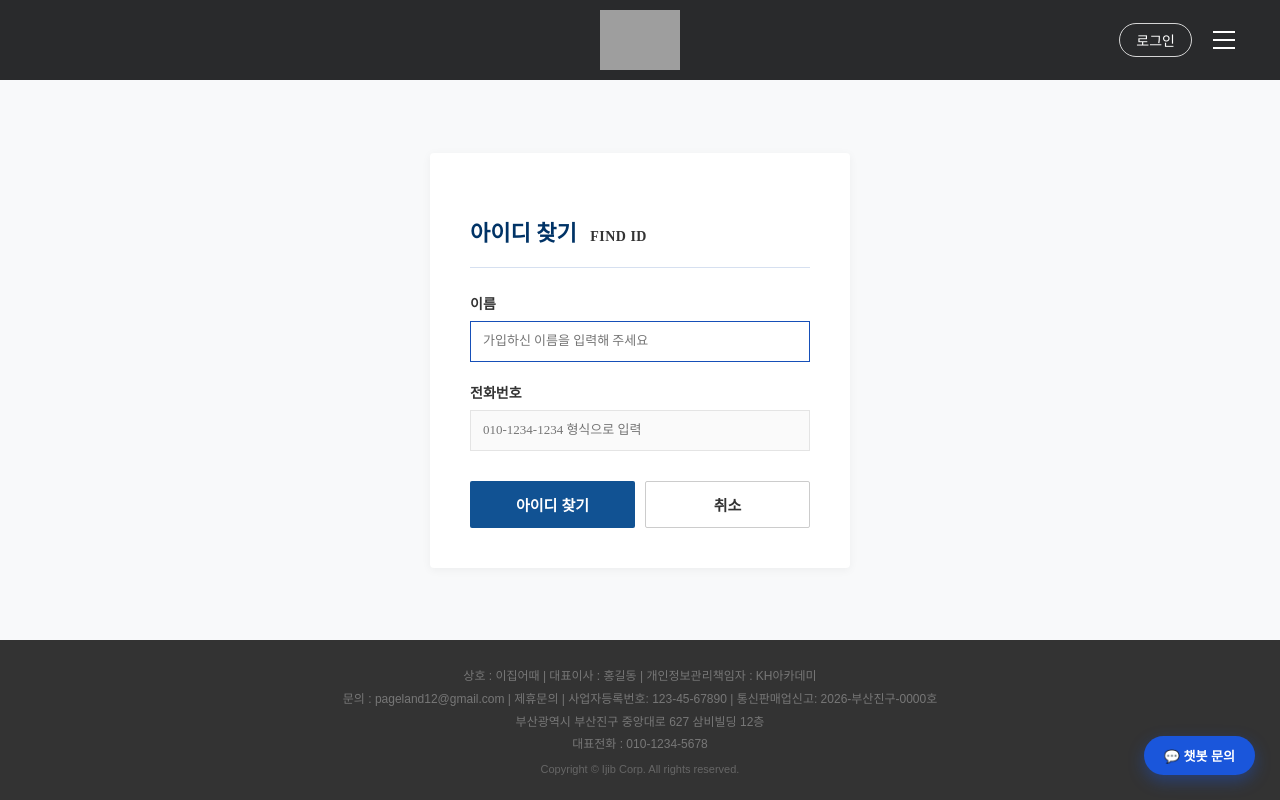
After one commit to pageland12/Ijib, a Java web app: template src/main/webapp/WEB-INF/views/guest/findIdForm.jsp in a window 1280 px wide. The commit adds this page. Run offline with Spring Boot 4, a stand-in JSP engine, Linux system fonts and the light colour scheme; the template is opened without the code that fills it, so the values that code supplies are empty; some of the project's set-up classes (security, data sources, template engines, error pages and the like) are left out, and stand-ins take their place; some libraries are stand-ins or nearby versions; grey boxes are pictures that could not be loaded.

Commit message:
09/17 1127 kdy

```diff
--- a/src/main/java/com/springboot/ijib/dao/IMemberDAO.java
+++ b/src/main/java/com/springboot/ijib/dao/IMemberDAO.java
@@ -40,4 +40,7 @@ public interface IMemberDAO {
 		public int adminDelete(int mno);
 
 		void memberPasswdUpdate(MemberDTO dto);
+
+		// 아이디 찾기
+		public String findID(@Param("mname") String mname, @Param("mtel") String mtel);
 }
--- /dev/null
+++ b/src/main/resources/static/css/findID.css
@@ -0,0 +1,128 @@
+@charset "UTF-8";
+
+.find-wrapper {
+    display: flex;
+    justify-content: center;
+    align-items: center;
+    min-height: 60vh;
+    background-color: #f8f9fa;
+    padding: 20px;
+}
+
+.find-card {
+    width: 100%;
+    max-width: 420px;
+    background: #ffffff;
+    padding: 40px;
+    border-radius: 4px; /* 비밀번호 찾기처럼 살짝 부드러운 직사각형 느낌 */
+    box-shadow: 0 2px 10px rgba(0, 0, 0, 0.05);
+}
+
+.find-title {
+    font-size: 22px;
+    font-weight: 700;
+    color: #003366; /* 진한 남색 계열 톤 */
+    margin-bottom: 20px;
+    text-align: left;
+}
+
+.find-title span {
+    font-size: 14px;
+    font-weight: 600;
+    color: #333;
+    margin-left: 8px;
+    letter-spacing: 0.5px;
+}
+
+.find-card-line {
+    height: 1px;
+    background: #d6e0f0; /* 비밀번호 찾기의 연한 파란빛 구분선 */
+    width: 100%;
+    margin: 0 0 25px 0;
+}
+
+.find-input-group {
+    margin-bottom: 20px;
+}
+
+.find-label {
+    display: block;
+    font-size: 14px;
+    font-weight: 600;
+    color: #333;
+    margin-bottom: 8px;
+}
+
+/* 비밀번호 찾기와 같은 선명한 파란색 테두리 */
+.find-input {
+    width: 100%;
+    height: 41px;
+    padding: 0 12px;
+    border: 1px solid #e4e4e4;
+    background: #fafafa;
+    outline: none;
+    color: #333;
+    font-size: 13px;
+    font-family: inherit;
+    box-sizing: border-box;
+    transition: all 0.2s ease;
+}
+
+.find-input:focus {
+    border-color: #164fb8;
+    background: #fff;
+}
+
+.find-button-group {
+    display: flex;
+    gap: 10px;
+    margin-top: 30px;
+}
+
+.find-btn-submit, .find-btn-cancel {
+    flex: 1;
+    padding: 12px;
+    font-size: 15px;
+    font-weight: 600;
+    border-radius: 2px;
+    cursor: pointer;
+    border: 1px solid transparent;
+}
+
+/* 비밀번호 찾기의 진한 남색 버튼 색상 */
+.find-btn-submit {
+    background-color: #115293;
+    color: #ffffff;
+}
+
+.find-btn-submit:hover {
+    background-color: #0d3c6e;
+}
+
+/* 취소 버튼 스타일 */
+.find-btn-cancel {
+    background-color: #ffffff;
+    color: #333;
+    border: 1px solid #cccccc;
+}
+
+.find-btn-cancel:hover {
+    background-color: #f5f5f5;
+}
+
+.find-result-box {
+    background: #f8f9fa;
+    border: 1px solid #e5e5e5;
+    padding: 20px;
+    border-radius: 4px;
+    text-align: center;
+    margin-top: 20px;
+}
+
+.find-result-email {
+    font-size: 18px;
+    font-weight: bold;
+    color: #115293;
+    margin-top: 8px;
+    word-break: break-all;
+}
--- a/src/main/resources/static/css/member.css
+++ b/src/main/resources/static/css/member.css
@@ -336,6 +336,7 @@
 }
 
 .password-label {
+	width: 90px;
     font-size: 13px;
     font-weight: 700;
     color: #222;
--- /dev/null
+++ b/src/main/webapp/WEB-INF/views/guest/findIdForm.jsp
@@ -0,0 +1,72 @@
+<%@ page language="java" contentType="text/html; charset=UTF-8" pageEncoding="UTF-8"%>
+<%@ taglib prefix="c" uri="jakarta.tags.core" %>
+<!DOCTYPE html>
+<html>
+<head>
+    <meta charset="UTF-8">
+    <title>아이디 찾기</title>
+    <link rel="stylesheet" type="text/css" href="<c:url value='/css/member.css'/>">
+    <link rel="stylesheet" type="text/css" href="<c:url value='/css/findID.css'/>">
+</head>
+<body>
+    <%@ include file="../guest/header.jsp" %>
+
+    <div class="find-wrapper">
+        <div class="find-card">
+            <h3 class="find-title">아이디 찾기 <span>FIND ID</span></h3>
+            <div class="find-card-line"></div>
+
+            <!-- 아이디 찾기 입력 폼 -->
+            <form method="post" action="<c:url value='/guest/findId'/>">
+                <div class="find-input-group">
+                    <label for="mname" class="find-label">이름</label>
+                    <input type="text"
+                           id="mname"
+                           name="mname"
+                           value="${mname}"
+                           class="find-input"
+                           placeholder="가입하신 이름을 입력해 주세요"
+                           required
+                           autofocus>
+                </div>
+
+                <div class="find-input-group">
+                    <label for="mtel" class="find-label">전화번호</label>
+                    <input type="text"
+                           id="mtel"
+                           name="mtel"
+                           value="${mtel}"
+                           class="find-input"
+                           placeholder="010-1234-1234 형식으로 입력"
+                           required>
+                </div>
+
+                <div class="find-button-group">
+                    <button type="submit" class="find-btn-submit">아이디 찾기</button>
+                    <button type="button" class="find-btn-cancel" onclick="location.href='<c:url value='/guest/loginForm'/>'">취소</button>
+                </div>
+            </form>
+
+            <!-- 아이디를 찾았을 경우 결과를 보여주는 영역 -->
+            <c:if test="${not empty foundId}">
+                <div class="find-result-box">
+                    <p style="color: #495057; font-size: 14px; margin: 0;">회원님의 이메일입니다.</p>
+                    <div class="find-result-email">${foundId}</div>
+                </div>
+                <div style="margin-top: 15px;">
+                    <button type="button" class="find-btn-submit" style="width: 100%;" onclick="location.href='<c:url value='/guest/loginForm'/>'">로그인하러 가기</button>
+                </div>
+            </c:if>
+        </div>
+    </div>
+
+    <!-- 경고 메시지 팝업 -->
+    <c:if test="${not empty msg}">
+        <script>
+            alert("${msg}");
+        </script>
+    </c:if>
+
+    <%@ include file="../guest/footer.jsp" %>
+</body>
+</html>
--- a/src/main/webapp/WEB-INF/views/guest/jusoPopup.jsp
+++ b/src/main/webapp/WEB-INF/views/guest/jusoPopup.jsp
@@ -15,7 +15,7 @@
 <script language="javascript">
 function init(){
 	var url = location.href;
-	var confmKey = "devU01TX0FVVEgyMDI2MDYxODE1MTQ1MjExOTQ1MTc=";
+	var confmKey = "devU01TX0FVVEgyMDI2MDkxNzA5NDQ0NjEyMDQxMDk=";
 	var resultType = "4"; // 도로명주소 검색결과 화면 출력내용, 1 : 도로명, 2 : 도로명+지번+상세보기(관련지번, 관할주민센터), 3 : 도로명+상세보기(상세건물명), 4 : 도로명+지번+상세보기(관련지번, 관할주민센터, 상세건물명)
 	var inputYn= "<%=inputYn%>";
 	if(inputYn != "Y"){
--- a/src/main/webapp/WEB-INF/views/guest/loginForm.jsp
+++ b/src/main/webapp/WEB-INF/views/guest/loginForm.jsp
@@ -26,9 +26,9 @@
                 </div>
 
                 <div class="login-sub-links">
-                    <a href="<c:url value='#'/>">아이디 찾기</a>
+                    <a href="<c:url value='/guest/findIdForm'/>">아이디 찾기</a>
                     <span class="dot">•</span>
-                    <a href="<c:url value='#'/>">비밀번호 찾기</a>
+                    <a href="<c:url value='/guest/findPasswordForm'/>">비밀번호 찾기</a>
                     <span class="dot">•</span>
                     <a href="<c:url value='/guest/writeForm'/>">회원가입</a>
                 </div>
```
Also changed, not shown: src/main/java/com/springboot/ijib/controller/MemberController.java (+128 -0 lines), src/main/java/com/springboot/ijib/service/EmailService.java (+27 -0 lines), src/main/resources/mybatis/mapper/memberDAO.xml (+8 -0 lines), src/main/webapp/WEB-INF/views/guest/findPasswordForm.jsp (added, +73 -0 lines), src/main/webapp/WEB-INF/views/guest/resetPasswordForm.jsp (added, +77 -0 lines).
